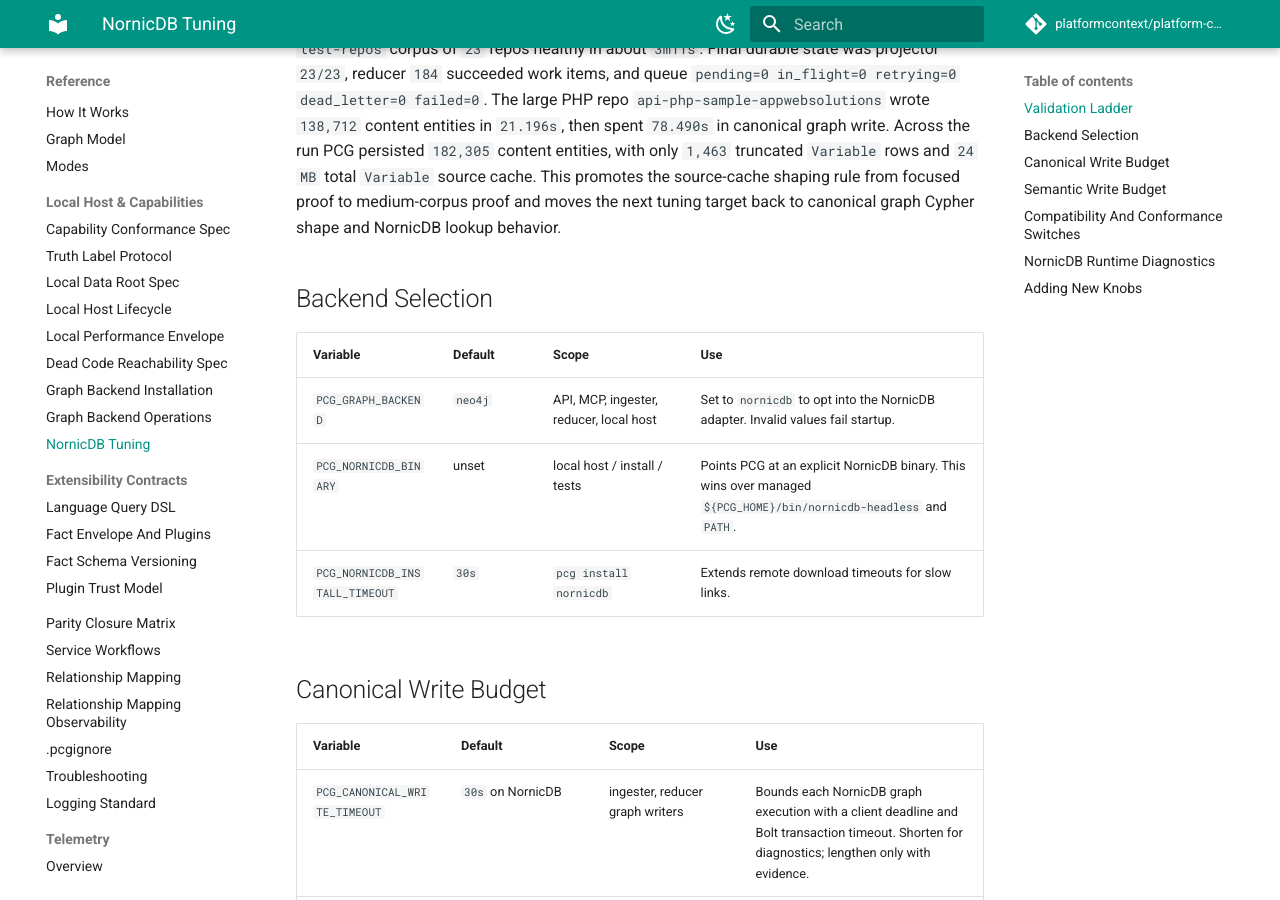
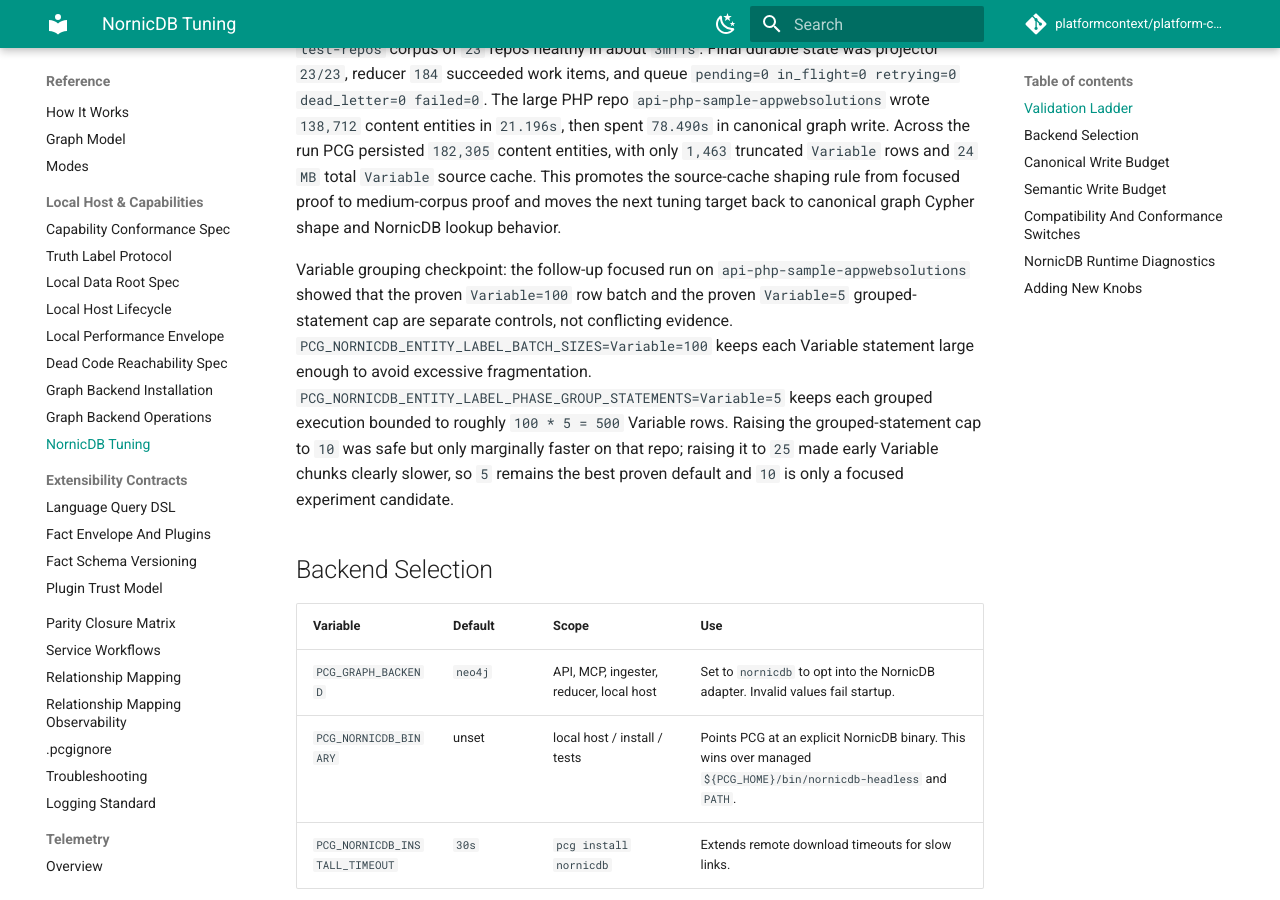
Before and after one commit to platformcontext/platform-context-graph, an MkDocs documentation site: the page built from docs/docs/reference/nornicdb-tuning.md, in a window 1280 px wide and 900 px high, scrolled down 3023 px. Built offline with MkDocs 1.6.1 and Material for MkDocs 9.7.7, drawn with Linux system fonts in a browser that asks for light colours; comment, search, counter and statistics services are not loaded; some of the changed text lies outside the part shown.

Commit message:
docs: clarify NornicDB variable grouping knobs

````diff
--- a/docs/docs/reference/nornicdb-tuning.md
+++ b/docs/docs/reference/nornicdb-tuning.md
@@ -143,6 +143,17 @@
 shaping rule from focused proof to medium-corpus proof and moves the next tuning
 target back to canonical graph Cypher shape and NornicDB lookup behavior.
 
+Variable grouping checkpoint: the follow-up focused run on
+`api-php-sample-appwebsolutions` showed that the proven `Variable=100` row
+batch and the proven `Variable=5` grouped-statement cap are separate controls,
+not conflicting evidence. `PCG_NORNICDB_ENTITY_LABEL_BATCH_SIZES=Variable=100`
+keeps each Variable statement large enough to avoid excessive fragmentation.
+`PCG_NORNICDB_ENTITY_LABEL_PHASE_GROUP_STATEMENTS=Variable=5` keeps each
+grouped execution bounded to roughly `100 * 5 = 500` Variable rows. Raising the
+grouped-statement cap to `10` was safe but only marginally faster on that repo;
+raising it to `25` made early Variable chunks clearly slower, so `5` remains
+the best proven default and `10` is only a focused experiment candidate.
+
 ## Backend Selection
 
 | Variable | Default | Scope | Use |
@@ -169,6 +180,19 @@
 - `*_PHASE_GROUP_STATEMENTS` controls how many statements run in one grouped
   transaction.
 - `*_BATCH_SIZE` controls how many rows are inside one statement.
+
+The effective grouped row pressure is approximately:
+
+```text
+label row batch size * label grouped statement cap
+```
+
+For example, `PCG_NORNICDB_ENTITY_LABEL_BATCH_SIZES=Variable=100` with
+`PCG_NORNICDB_ENTITY_LABEL_PHASE_GROUP_STATEMENTS=Variable=5` means each
+Variable statement can carry up to `100` rows, and a grouped execution can
+carry roughly `500` Variable rows. Increasing the grouped-statement cap to `25`
+would push that pressure toward `2,500` rows per grouped execution, even though
+the row-batch knob still says `Variable=100`.
 
 Use the timeout summary and `nornicdb entity label summary` logs to decide
 which dimension failed.
````
Also changed, not shown: docs/docs/adrs/2026-04-22-nornicdb-graph-backend-candidate.md (+1 -0 lines).
